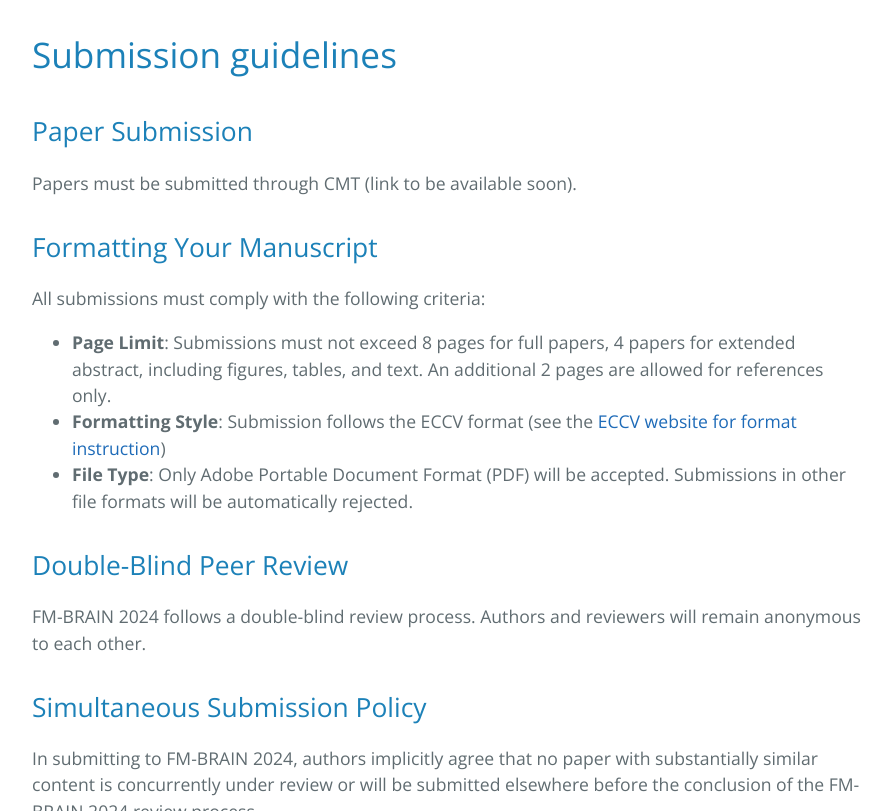
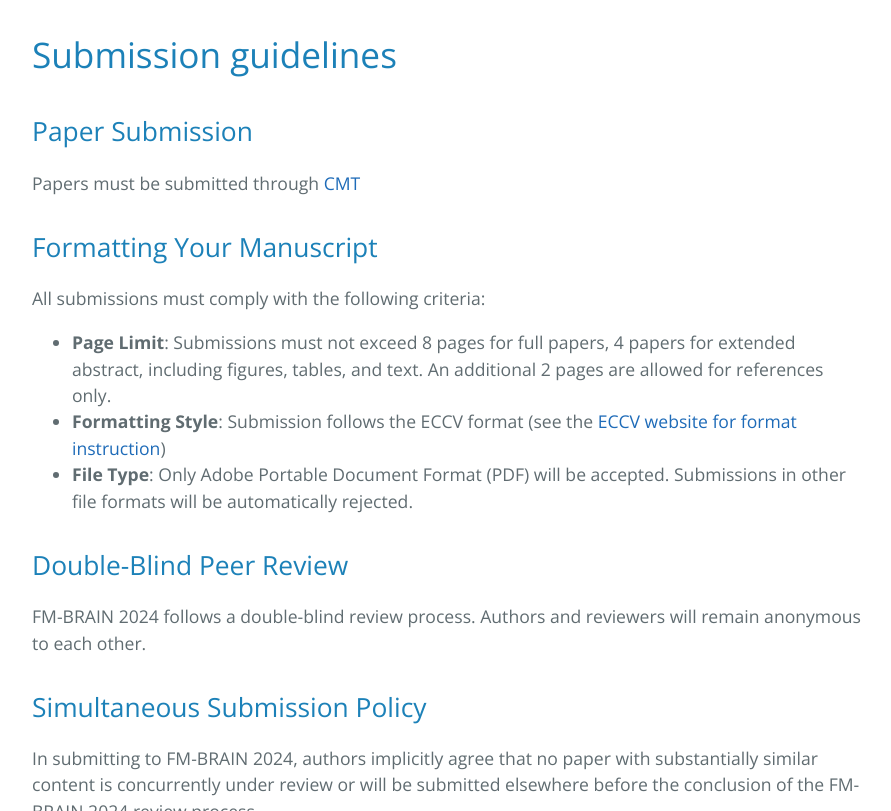
Before and after one commit to fmbrain-eccv/fmbrain-eccv.github.io, a Jekyll site: the page built from submission.md, in a window 1280 px wide and 900 px high, scrolled down 478 px, cut to the strip 89-900 px from the top of the window. Shown: the whole strip, without its empty margins (192-1083 px from the left). Built offline with Jekyll 4.4.1, drawn with Linux system fonts in a browser that asks for light colours.

Commit message:
Update submission.md

```diff
--- a/submission.md
+++ b/submission.md
@@ -6,7 +6,7 @@
 
 ## Paper Submission
 
-Papers must be submitted through CMT (link to be available soon). <!--({{ site.workshop.submission_link }})-->
+Papers must be submitted through [CMT]({{site.workshop.submission_link}})
 
 ## Formatting Your Manuscript
 
```
